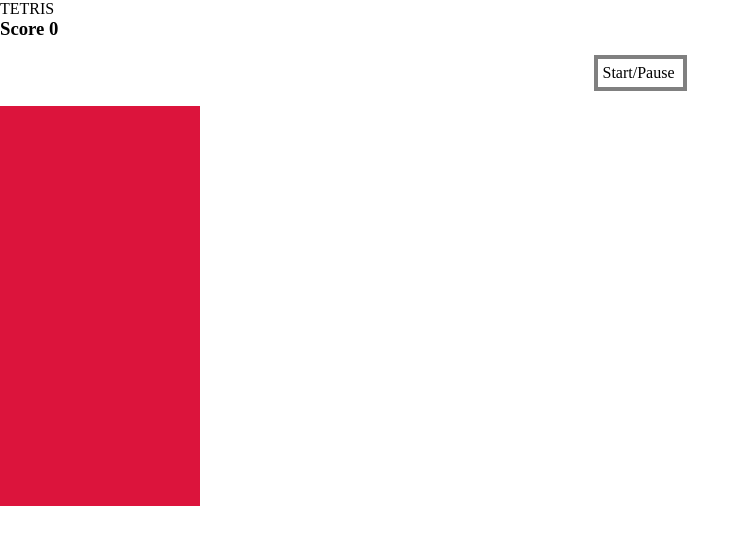
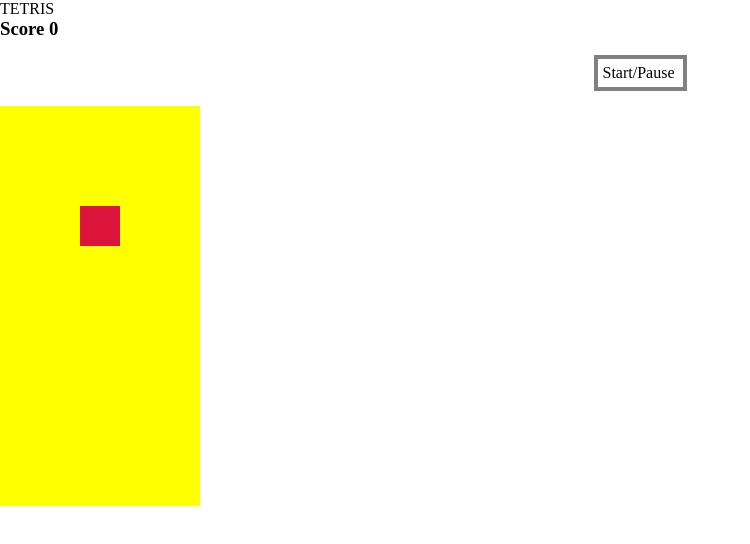
Before and after one commit to joeguy57/TetrisJS, a plain HTML site: page index.html in a window 1280 px wide. Shown: the whole page, without its empty margins (0-750 px from the left). Drawn offline with Linux system fonts and the light colour scheme.

Commit message:
JavaScript to move tetrimino down and stop at the end. Created each tetrimino and its rotation

```diff
--- a/CSS/styles.css
+++ b/CSS/styles.css
@@ -25,5 +25,8 @@
 .grid > div{
     width: 20px;
     height: 20px;
+}
+
+.tetrimino{
     background-color: crimson;
 }
--- a/JS/app.js
+++ b/JS/app.js
@@ -0,0 +1,113 @@
+const  grid = document.querySelector(".grid");
+let squares = Array.from(document.querySelectorAll(".grid > div"));
+const scoreDisplay = document.getElementById("score");
+const startBtn = document.getElementById('start-button');
+const width = 10;
+
+//The Tetrimino
+/**
+ * ltetrimino to  display the L shape in its rotations
+ * # #
+ *   #
+ *   #
+ * @array {number[][]}
+ */
+const ltetrimino = [
+    [1, width + 1, (2 * width) + 1,2],
+    [width, width + 1, width + 2, (2 * width) +2],
+    [1, (width +1), (2 * width) + 1,(2 * width)],
+    [width, (2 * width), (2 * width) + 1, (2 * width) +2]
+];
+/**
+ * otetrimino displays a square shape in its rotations
+ * # #
+ * # #
+ *
+ * @array {number[][]}
+ */
+const oTetrimino = [
+    [0, 1,width,width+1],
+    [0, 1,width,width+1],
+    [0, 1,width,width+1],
+    [0, 1,width,width+1]
+];
+/**
+ *  zTetrimino displays skew shape and its rotations
+ *  # #
+ *    # #
+ * @array {number[][]}
+ */
+const zTetrimino = [
+    [(2 * width), (2 * width) + 1, width + 1, width + 2],
+    [0, width, width +1, (2 * width) + 1],
+    [(2 * width), (2 * width) + 1, width + 1, width + 2],
+    [0, width, width +1, (2 * width) + 1]
+];
+/**
+ * iTetrimino displays a straight lin
+ * # # # #
+ * @array {number[][]}
+ */
+const iTetrimino = [
+    [1, width + 1, (2 * width) + 1,(3 * width) + 1],
+    [width, width + 1, width + 2, width +3],
+    [1, width + 1, (2 * width) + 1,(3 * width) + 1],
+    [width, width + 1, width + 2, width +3]
+]
+/**
+ * tTetrimino displays a t shape
+ *   #
+ * # # #
+ * @type {*[][]}
+ */
+const tTetrimino = [
+    [1, width, width + 1, width + 2],
+    [1, (2 * width) + 1, (2 * width) + 2, (3 * width) + 1],
+    [width, width + 1, width + 2, (2 * width) + 1],
+    [1, width, width + 1, (2 * width) +1]
+];
+
+// Array of all available tetriminos
+const theTetriminos = [ltetrimino, iTetrimino, zTetrimino, oTetrimino];
+
+let currentPosition = 4;
+let currentRotation = 0;
+//select tetriminos randomly
+let randomShape = Math.floor((Math.random()*theTetriminos.length));
+//let randomRotation = Math.floor((Math.random()*theTetriminos[0].length));
+let current = theTetriminos[randomShape][currentRotation];
+
+//draws tetrimino
+function draw() {
+    current.forEach(index =>{
+        squares[currentPosition + index].classList.add('tetrimino');
+    })
+
+}
+
+//undraw the tetrimino
+function undraw() {
+    current.forEach(index =>{
+        squares[currentPosition + index].classList.remove('tetrimino');
+    })
+}
+
+//make tetrimino move down
+const timerId = setInterval(moveDown, 1000)
+function moveDown() {
+    undraw();
+    currentPosition += width;
+    draw();
+    stopFall();
+}
+
+//must prevent the shape from falling off the grid.
+function stopFall(){
+    if (current.some(index => squares[currentPosition + index + width].classList.contains('taken'))) {
+        current.forEach(index => squares[currentPosition + index].classList.add('taken'));
+        randomShape = Math.floor(Math.random() * theTetriminos.length);
+        current = theTetriminos[randomShape][currentRotation];
+        currentPosition = 4;
+        draw()
+    }
+}
--- a/index.html
+++ b/index.html
@@ -210,6 +210,16 @@
 	<div></div>
 	<div></div>
 	<div></div>
+	<div class="taken"></div>
+	<div class="taken"></div>
+	<div class="taken"></div>
+	<div class="taken"></div>
+	<div class="taken"></div>
+	<div class="taken"></div>
+	<div class="taken"></div>
+	<div class="taken"></div>
+	<div class="taken"></div>
+	<div class="taken"></div>
 </div>
 <script src = "JS/app.js" ></script >
 </body >
```
Also changed, not shown: 1 other file.
